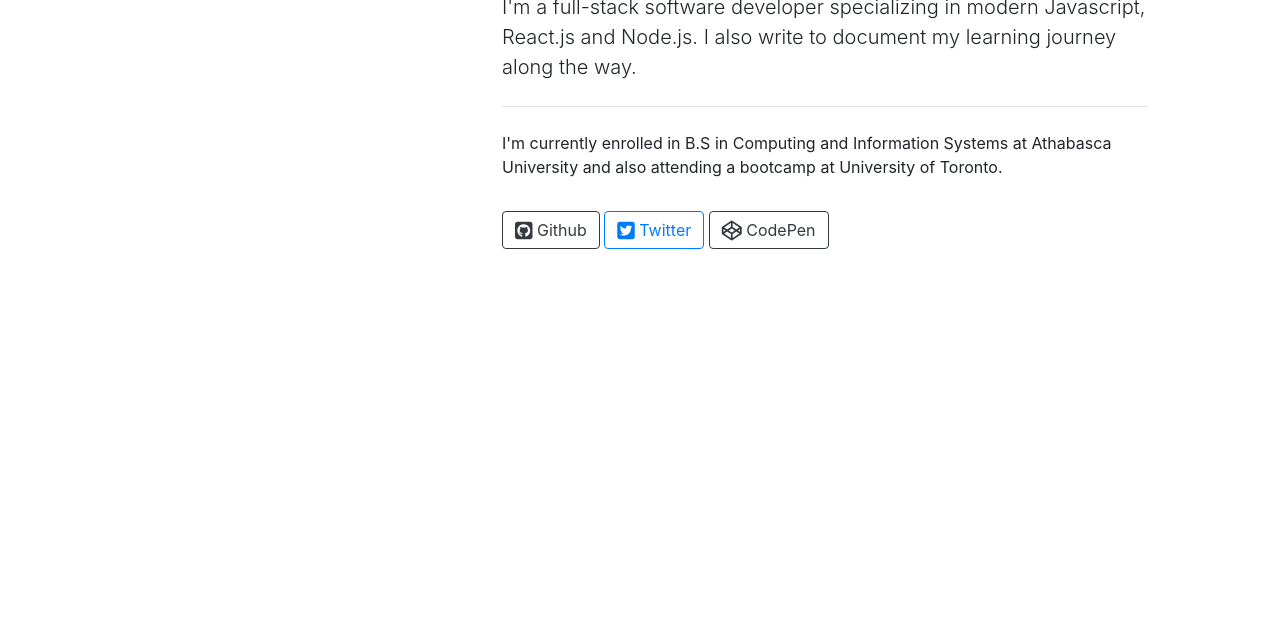
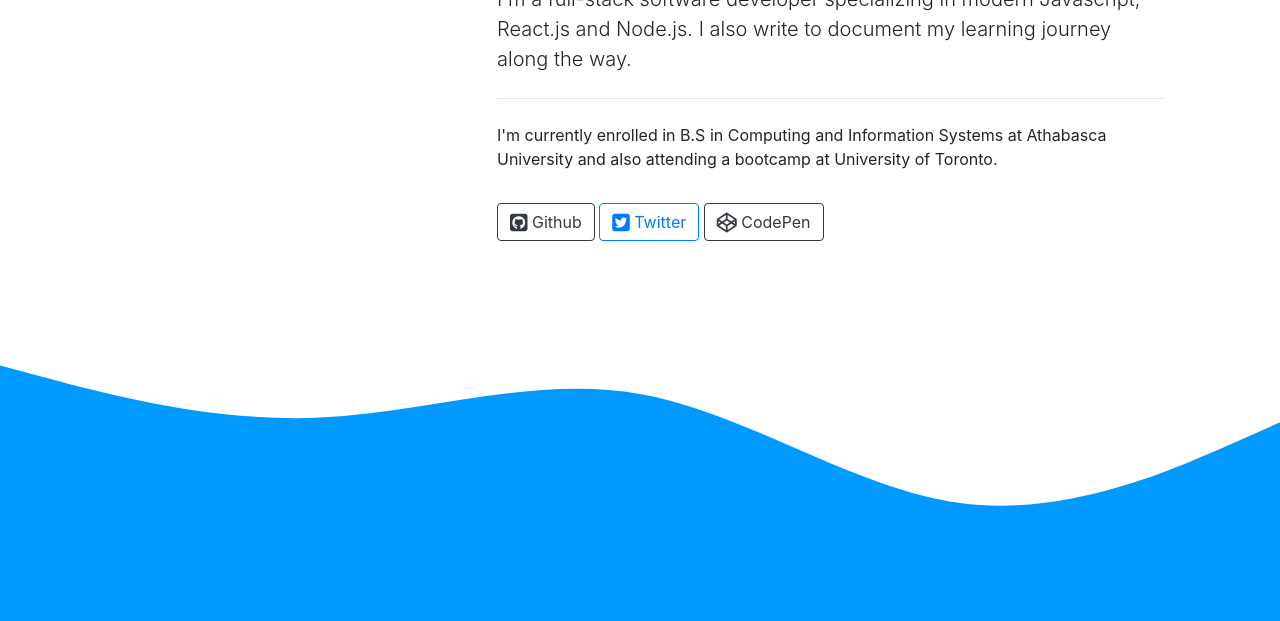
Before and after one commit to saltamay/saltamay.io, a plain HTML site: page index.html in a window 1280 px wide. Shown: the part 263-884 px from the top of the page. Before the commit the page ends 800 px from the top, so only its background shows below. Drawn offline with nearby package versions, Linux system fonts and the light colour scheme.

Commit message:
Adding blue waves to the front page

```diff
--- a/index.html
+++ b/index.html
@@ -15,8 +15,8 @@
 </head>
 
 <body>
-  <div class="container fixed-top mt-3">
-    <header>
+  <div class="container">
+    <header class="mt-2">
       <!--Navigation with Logo-->
       <nav class="navbar navbar-expand-lg navbar-light">
         <a class="navbar-brand active" href="#">
@@ -36,7 +36,7 @@
         </ul>
       </nav>
     </header>
-
+  </div>
   <div class="container mt-5">
     <div class="row">
       <div class="col-md-4">
@@ -63,6 +63,13 @@
       </div>
     </div>
   </div>
+  <div>
+    <svg xmlns="http://www.w3.org/2000/svg" viewBox="0 0 1440 320">
+      <path fill="#0099ff" fill-opacity="1"
+        d="M0,32L60,48C120,64,240,96,360,90.7C480,85,600,43,720,64C840,85,960,171,1080,186.7C1200,203,1320,149,1380,122.7L1440,96L1440,320L1380,320C1320,320,1200,320,1080,320C960,320,840,320,720,320C600,320,480,320,360,320C240,320,120,320,60,320L0,320Z">
+      </path>
+    </svg>
+  </div>
 
   <script src="https://code.jquery.com/jquery-3.3.1.slim.min.js"
     integrity="sha384-q8i/X+965DzO0rT7abK41JStQIAqVgRVzpbzo5smXKp4YfRvH+8abtTE1Pi6jizo"
```
